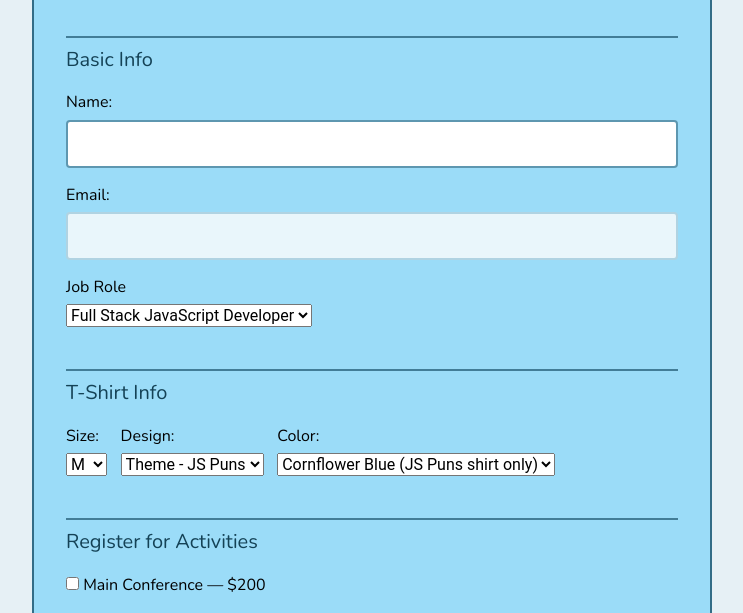
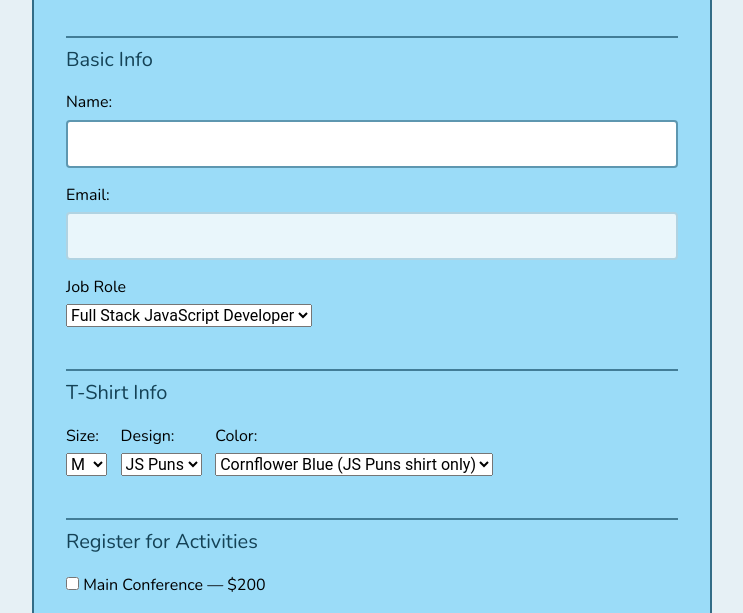
Before and after one commit to bt93/interactive-form, a plain HTML site: page index.html in a window 1280 px wide. Shown: the part 183-796 px from the top of the page, without its empty margins (268-1011 px from the left). Drawn offline with nearby package versions, Linux system fonts and the light colour scheme.

Commit message:
create new js file for form validation

```diff
--- a/index.html
+++ b/index.html
@@ -54,9 +54,8 @@
         <div>
           <label for="design">Design:</label>
           <select id="design" name="user_design">
-            <option disabled="true">Select Theme</option>
-            <option value="js puns">Theme - JS Puns</option>
-            <option value="heart js">Theme - I &#9829; JS</option>
+            <option value="js puns">JS Puns</option>
+            <option value="heart js">I &#9829; JS</option>
           </select>
         </div>
 
@@ -157,5 +156,6 @@
   integrity="sha256-CSXorXvZcTkaix6Yvo6HppcZGetbYMGWSFlBw8HfCJo="
   crossorigin="anonymous"></script>
   <script src="js/script.js"></script>
+  <script src="js/form-validation.js"></script>
 </body>
 </html>
```
Also changed, not shown: js/form-validation.js (added).
